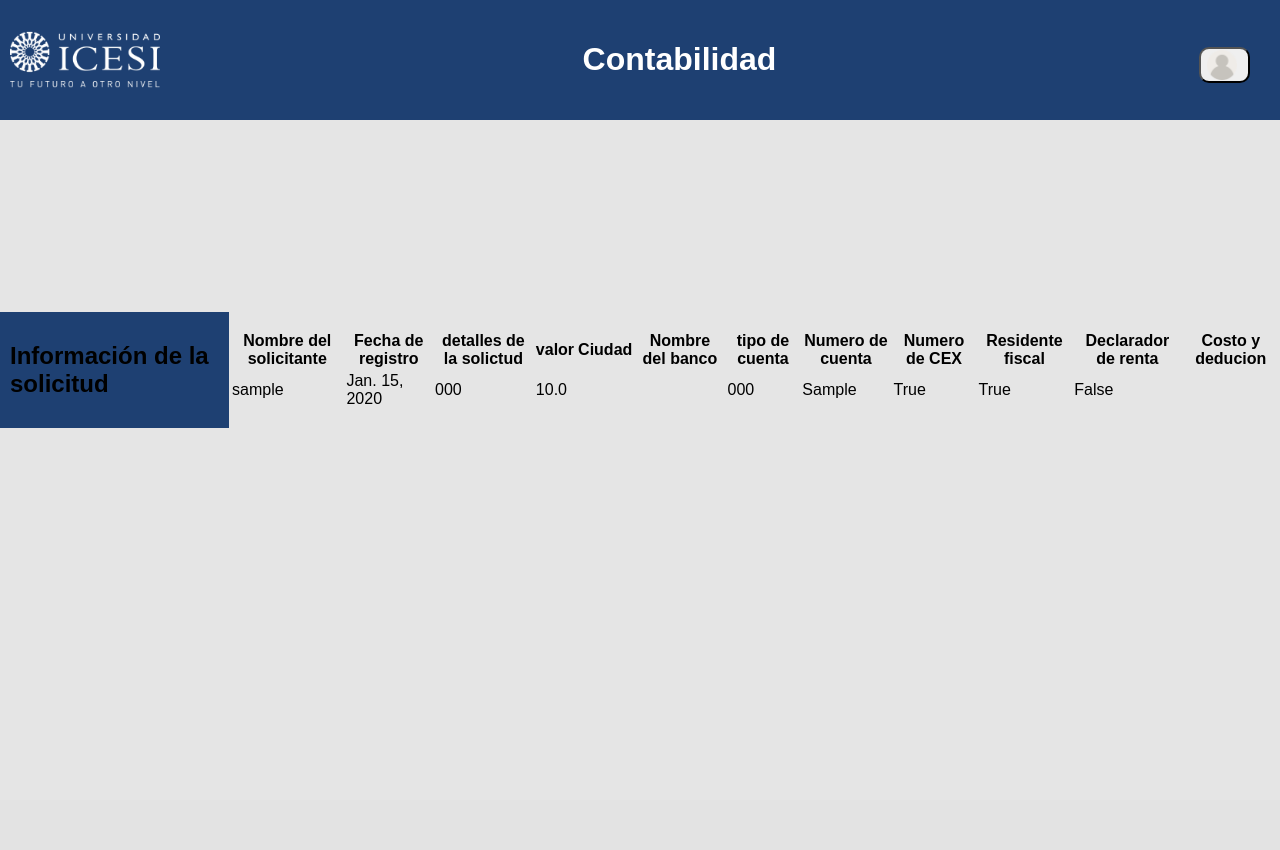
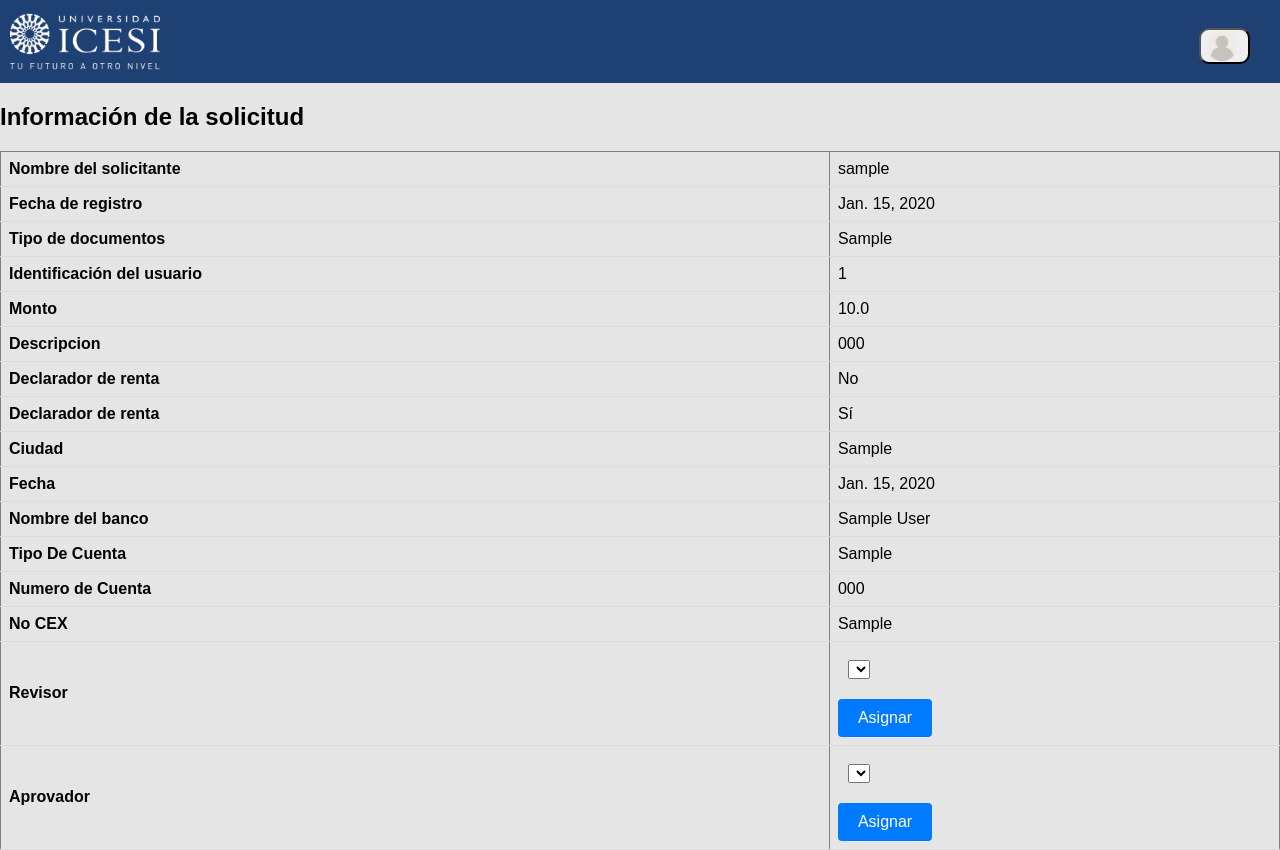
Before and after one commit to ICESI-PI1-2024A-3/ccsa-grupo-2, a Django app: page /request/show_requests/request_details/1 in a window 1280 px wide. Before the commit the page ends 428 px from the top, so only its background shows below. Run offline with Django 5.2, Linux system fonts and the light colour scheme; tables that the repository leaves empty hold one stand-in row (values such as "Sample post"); lists and menus that the app fills with data are empty.

Commit message:
feat:assign a reviewer and an approver to the request

```diff
--- a/requests_mgmt/forms.py
+++ b/requests_mgmt/forms.py
@@ -1,5 +1,5 @@
 from django import forms
-
+from users_mgmt.models import CustomUser
 
 class user_information(forms.Form):
 
@@ -62,7 +62,17 @@ class BankInformation(forms.Form):
 
     CEX_no = forms.CharField(label='CEX No : ')
 
-class Assign_reviewer(forms.Form):
-        assign_reviewer = forms.CharField(
-        max_length=200,
-        widget=forms.TextInput(attrs={'class': 'form-control'}))
+class AddReviewerForm(forms.Form):
+    def __init__(self, *args, **kwargs):
+        super(AddReviewerForm, self).__init__(*args, **kwargs)
+        reviewers = CustomUser.objects.filter(role="Reviewer")
+        reviewer_choices = [(reviewer.id,reviewer) for reviewer in reviewers]
+        self.fields[''] = forms.ChoiceField(choices=reviewer_choices)
+        self.fields[''].required = False
+
+class AddApproverForm(forms.Form):
+    def __init__(self, *args, **kwargs):
+        super(AddApproverForm, self).__init__(*args, **kwargs)
+        approvers = CustomUser.objects.filter(role="Approver")
+        approver_choices = [(approver.id, approver) for approver in approvers]
+        self.fields[''] = forms.ChoiceField(choices=approver_choices, required=False)
--- a/requests_mgmt/static/styles/main.css
+++ b/requests_mgmt/static/styles/main.css
@@ -98,8 +98,6 @@ a{
 .form-control-user{
     padding: 10px;
     margin-bottom: 10px;
-    border: 1px solid #ccc;
-    border-radius: 5px;
     display: flex;
     justify-content: space-between;
 }
@@ -115,3 +113,28 @@ a{
     border-radius: 5px;
     cursor: pointer;
 }
+table {
+    width: 100%;
+    border-collapse: collapse;
+}
+
+th, td {
+    padding: 8px;
+    text-align: left;
+    border-bottom: 1px solid #ddd;
+}
+
+th {
+    font-weight: bold;
+}
+
+.button {
+    background-color: #007bff;
+    color: #fff;
+    border: none;
+    padding: 10px 20px;
+    font-size: 16px;
+    border-radius: 4px;
+    cursor: pointer;
+    transition: background-color 0.3s ease;
+}
--- a/requests_mgmt/templates/layouts/base_requests.html
+++ b/requests_mgmt/templates/layouts/base_requests.html
@@ -12,7 +12,9 @@
     <header class = "header">
         <img src="{% static '/images/icesi.png' %}" alt="Icon" width="150">
 
-        <h1 class = "header h1"> Contabilidad </h1>
+        <h1 class = "header h1">
+
+        </h1>
 
         <button class="user-button">
             <img src="{% static '/images/user.png' %}" alt="Usuario" width="30">
--- a/requests_mgmt/templates/request_details.html
+++ b/requests_mgmt/templates/request_details.html
@@ -1,41 +1,98 @@
 {% extends "layouts/base_requests.html" %}
 {% block content %}
-<div class="container">
-    <div class="header">
-        <h2>Información de la solicitud</h2>
-    </div>
-    <table class="table-request">
-        <thead>
-            <tr>
-                <th>Nombre del solicitante</th>
-                <th>Fecha de registro</th>
-                <th>detalles de la solictud</th>
-                <th>valor</th>
-                <th>Ciudad</th>
-                <th>Nombre del banco</th>
-                <th>tipo de cuenta</th>
-                <th>Numero de cuenta</th>
-                <th>Numero de CEX</th>
-                <th>Residente fiscal</th>
-                <th>Declarador de renta</th>
-                <th>Costo y deducion</th>
-            </tr>
-        </thead>
-        <tbody>
-                    <tr>
-                        <td>{{ chargeRequest.user_name }}</td>
-                        <td>{{ chargeRequest.date }}</td>
-                        <td>{{ chargeRequest.concept }}</td>
-                        <td>{{ chargeRequest.amount }}</td>
-                        <td>{{ chargeRequest.banck_name }}</td>
-                        <td>{{ charRequest.account_type }}</td>
-                        <td>{{ chargeRequest.account_number }}</td>
-                        <td>{{ chargeRequest.CEX_no }}</td>
-                        <td>{{ chargeRequest.fiscal_resident}}</td>
-                        <td>{{ chargeRequest.rent_tax_declarant}}</td>
-                        <td>{{ chargeRequest.costs_and_deductions}}</td>
-
-        </tbody>
-    </table>
-</div>
-{%endblock%}
+<h2>Información de la solicitud</h2>
+<TABLE BORDER>
+    <TR>
+        <TH ROWSPAN=1>Nombre del solicitante</TH>
+        <TD>{{chargeRequest.user_name}}</TD>
+    </TR>
+    <TR>
+        <TH ROWSPAN=1>Fecha de registro</TH>
+        <TD>{{chargeRequest.date}}</TD>
+    </TR>
+    <TR>
+        <TH ROWSPAN=1>Tipo de documentos</TH>
+        <TD>{{chargeRequest.document_type}}</TD>
+    </TR>
+    <TR>
+        <TH ROWSPAN=1>Identificación del usuario</TH>
+        <TD>{{chargeRequest.user_id}}</TD>
+    </TR>
+    <TR>
+        <TH ROWSPAN=1>Monto</TH>
+        <TD>{{chargeRequest.amount}}</TD>
+    </TR>
+    <TR>
+        <TH ROWSPAN=1>Descripcion</TH>
+        <TD>{{chargeRequest.concept}}</TD>
+    </TR>
+    <TR>
+        <TH ROWSPAN=1>Declarador de renta</TH>
+        <TD>
+            {% if chargeRequest.rent_tax_declaran %}
+                Sí
+            {% else %}
+                No
+            {% endif %}
+        </TD>
+    </TR>
+    <TR>
+        <TH ROWSPAN=1>Declarador de renta</TH>
+        <TD>
+            {% if chargeRequest.rent_tax_declarant %}
+                Sí
+            {% else %}
+                No
+            {% endif %}
+        </TD>
+    </TR>
+    <TR>
+        <TH ROWSPAN=1>Ciudad</TH>
+        <TD>{{chargeRequest.city}}</TD>
+    </TR>
+    <TR>
+        <TH ROWSPAN=1>Fecha</TH>
+        <TD>{{chargeRequest.date}}</TD>
+    </TR>
+    <TR>
+        <TH ROWSPAN=1>Nombre del banco</TH>
+        <TD>{{chargeRequest.bank_name}}</TD>
+    </TR>
+    <TR>
+        <TH ROWSPAN=1>Tipo De Cuenta</TH>
+        <TD>{{chargeRequest.account_type}}</TD>
+    </TR>
+    <TR>
+        <TH ROWSPAN=1>Numero de Cuenta</TH>
+        <TD>{{chargeRequest.account_number}}</TD>
+    </TR>
+    <TR>
+        <TH ROWSPAN=1>No CEX</TH>
+        <TD>{{chargeRequest.CEX_no}}</TD>
+    </TR>
+    <tr>
+        <TH ROWSPAN=1>Revisor</TH>
+        <td colspan="2">
+            <form class="form-reviewer" method="POST" action="{% url 'details' chargeRequest.id %}">
+                {% csrf_token %}
+                <div class="form-control-user">
+                    {{ select_reviewer }}
+                    </div class="button">
+                    <button type="submit" class="button">Asignar</button>
+            </form>
+        </td>
+    </tr>
+    <tr>
+        <TH ROWSPAN=1>Aprovador</TH>
+        <td colspan="2">
+            <form class="form-reviewer" method="POST" action="{% url 'details' chargeRequest.id %}">
+                {% csrf_token %}
+                <div class="form-control-user">
+                    {{ select_approver }}
+                    </div class="button">
+                    <button type="submit" class="button">Asignar</button>
+            </form>
+        </td>
+    </tr>
+</TABLE>
+{% endblock %}
--- a/requests_mgmt/views.py
+++ b/requests_mgmt/views.py
@@ -107,6 +107,15 @@ class RequestViews:
 
     def detail_request(request,request_id):
         chargeRequest = ChargeAccountRequest.objects.get(id=request_id)
+        if request.method == 'POST':
+            form = AddReviewerForm(request.POST)
+            form1 = AddApproverForm(request.POST)
+        else:
+            form=AddReviewerForm()
+            form1 = AddReviewerForm()
+
         return render(request,'request_details.html',{
-            'chargeRequest':chargeRequest
+            'chargeRequest':chargeRequest,
+            'select_reviewer': form,
+            'select_approver':form1
         })
```
Also changed, not shown: requests_mgmt/static/css/style.css (+88 -45 lines), requests_mgmt/templates/detail_request.html (deleted, +0 -17 lines), 1 other file.
